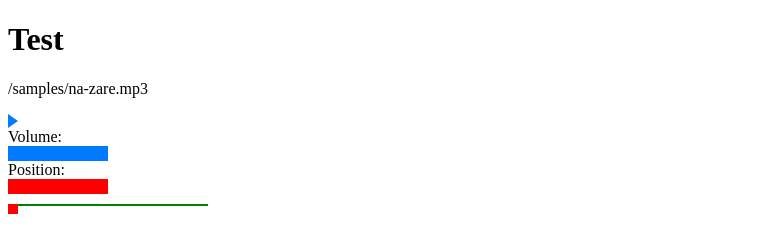
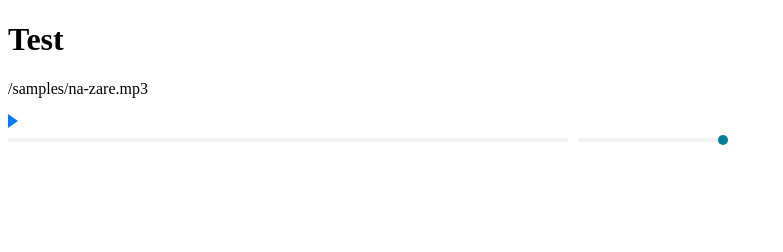
Before and after one commit to ppsmirnov/audio-player, a React app: page / in a window 1280 px wide. Shown: the whole page, without its empty margins (0-783 px from the left). Built offline with nearby package versions, Linux system fonts and the light colour scheme.

Commit message:
Further development

```diff
--- a/javascripts/actions/actionTypes.js
+++ b/javascripts/actions/actionTypes.js
@@ -1,3 +1,3 @@
 export const INIT_PLAYER = 'init_player';
 export const PLAY_PLAYER = 'play_player';
-export const STOP_PLAYER = 'stop_player';
+export const PAUSE_PLAYER = 'pause_player';
--- a/javascripts/components/audioPlayer.js
+++ b/javascripts/components/audioPlayer.js
@@ -26,12 +26,11 @@ class AudioPlayer extends Component {
             <div className = 'audio-player'>
                 <p>{this.props.song.src}</p>
                 <Buttons playerKey = 'na-zare' store = {this.props.store} />
-                <span>Volume: </span>
-                <Volume playerKey = 'na-zare' store = {this.props.store} />
-                <span>Position: </span>
-                <Position playerKey = 'na-zare' store = {this.props.store} />
-                <div className = 'slider-container'>
-                    <Slider />
+                <div className = 'position-container'>
+                    <Position playerKey = 'na-zare' store = {this.props.store} />
+                </div>
+                <div className = 'volume-container'>
+                    <Volume playerKey = 'na-zare' store = {this.props.store} />
                 </div>
             </div>
         );
--- a/javascripts/components/buttons.js
+++ b/javascripts/components/buttons.js
@@ -4,7 +4,7 @@ import cn from 'classnames';
 
 import {
     PLAY_PLAYER,
-    STOP_PLAYER
+    PAUSE_PLAYER
 } from '../actions/actionTypes';
 
 class Buttons extends Component {
@@ -12,7 +12,7 @@ class Buttons extends Component {
     playMusic() {
         if (this.props.isPlaying) {
             this.props.store.dispatch({
-                type: STOP_PLAYER,
+                type: PAUSE_PLAYER,
                 payload: {
                     key: 'na-zare'
                 }
--- a/javascripts/components/position.js
+++ b/javascripts/components/position.js
@@ -3,39 +3,60 @@ import ReactDom, { findDOMNode } from 'react-dom';
 import { connect } from 'react-redux';
 
 class Position extends Component {
+
+    constructor(props) {
+        super(props);
+
+        this.state = {
+            offset: 0,
+            width: 0
+        };
+    }
+
     componentDidMount() {
-        const node = findDOMNode(this);
+        this.setDimVariables();
+    }
 
-        const offset = $(node).offset().left;
-        const width = $(node).width();
-        let $slider = $(this.refs.slider);
+    componentDidUpdate() {
+        if (this.props.isPlaying) {
+            this.interval = setInterval(() => {
+                const pos = this.props.audio.currentTime;
+                const buffer = this.props.audio.buffered.end(this.props.audio.buffered.length - 1);
 
-        setInterval(() => {
-            const pos = this.props.howler.pos();
-            $slider.width(pos * width / this.props.howler._duration);
-            // console.log('Postion!', pos);
-        }, 400);
+                $(this.refs.slider).width(pos * this.state.width / this.props.audio.duration);
+                $(this.refs.buffer).width(buffer * this.state.width / this.props.audio.duration);
+
+            }, 400);
+        } else {
+            clearInterval(this.interval);
+        }
+    }
+
+    setDimVariables() {
+        const dims = this.refs.container.getBoundingClientRect();
+
+        this.setState({
+            offset: dims.left,
+            width: dims.width
+        });
     }
 
     handleClick(event) {
-        const node = findDOMNode(this);
-
-        const offset = $(node).offset().left;
-        const width = $(node).width();
         const clickOffset = event.nativeEvent.x;
 
-        const newVolume = (clickOffset - offset) / width;
+        const newVolume = (clickOffset - this.state.offset) / this.state.width;
 
-        let $slider = $(this.refs.slider);
-        $slider.width(clickOffset - offset);
+        $(this.refs.slider).width(clickOffset - this.state.offset);
 
-        this.props.howler.pos(newVolume * this.props.howler._duration);
+        this.props.audio.currentTime = (newVolume * this.props.audio.duration);
     }
 
     render() {
         return (
             <div className = 'audio-player__position'
-                 onClick = {this.handleClick.bind(this)}>
+                 onClick = {this.handleClick.bind(this)}
+                 ref = 'container'>
+                <div className = 'audio-player__position-buffer' ref = 'buffer'/>
                 <div className = 'audio-player__position-slider' ref = 'slider'/>
             </div>
          );
@@ -43,13 +64,13 @@ class Position extends Component {
 }
 
 export default connect((state) => {
-    let howler;
+    let audio;
     let isPlaying = false;
 
     if (state['na-zare']) {
-        howler = state['na-zare'].howler;
+        audio = state['na-zare'].audio;
         isPlaying = state['na-zare'].isPlayed;
     }
 
-    return { howler, isPlaying };
+    return { audio, isPlaying };
 })(Position);
--- a/javascripts/components/slider.js
+++ b/javascripts/components/slider.js
@@ -1,32 +1,60 @@
 import React, { Component, PropTypes } from 'react';
 import ReactDom, { findDOMNode } from 'react-dom';
 
-var globalFrame;
+class Slider extends Component {
 
-class Slider extends Component {
-    mouseMoveHandle() {
-        console.log('Mouse Move!');
-        globalFrame = requestAnimationFrame(this.mouseMoveHandle.bind(this));
+    componentDidMount() {
+        this.setDimVariables();
+
+        $(this.refs.pos).css('left', this.props.pos + '%');
     }
 
-    mouseUpHandle() {
-        console.log('Mouse Up!');
-        cancelAnimationFrame(globalFrame);
+    setDimVariables() {
+        const dims = this.refs.container.getBoundingClientRect();
+
+        this.setState({
+            offset: dims.left,
+            width: dims.width,
+            posWidth: $(this.refs.pos).width()
+        });
     }
 
-    mouseDownHandle() {
-        console.log('Mouse Down!');
-        globalFrame = requestAnimationFrame(this.mouseMoveHandle.bind(this));
+    onMouseDown() {
+        $(document).on('mousemove', (event) => {
+            this.onSliderClick(event);
+        });
+
+        $(document).one('mouseup', (event) => {
+            $(document).off('mousemove');
+        });
+    }
+
+    onSliderClick(event) {
+        const rawNewLeft = (event.clientX - this.state.offset - this.state.posWidth / 2) / this.state.width * 100;
+        const newLeft = this.checkSliderRange(rawNewLeft);
+
+        $(this.refs.pos).css('left', newLeft + '%');
+        if (this.props.onSliderChange) this.props.onSliderChange(newLeft);
+    }
+
+    checkSliderRange(value) {
+        if (value > 100) {
+            return 100;
+        } else if (value < 0) {
+            return 0;
+        }
+
+        return value;
     }
 
     render() {
         return (
-            <div className = 'slider'>
+            <div className = 'slider'
+                  onMouseDown = {this.onSliderClick.bind(this)}
+                  ref = 'container'>
                 <div className = 'slider-pos'
-                     ref = 'slider'
-                     onMouseDown = {this.mouseDownHandle.bind(this)}
-                     onMouseUp = {this.mouseUpHandle.bind(this)}
-                     />
+                     ref = 'pos'
+                     onMouseDown = {this.onMouseDown.bind(this)}/>
             </div>
          );
     }
--- a/javascripts/components/volume.js
+++ b/javascripts/components/volume.js
@@ -2,38 +2,28 @@ import React, { Component, PropTypes } from 'react';
 import ReactDom, { findDOMNode } from 'react-dom';
 import { connect } from 'react-redux';
 
+import Slider from './slider';
+
 class Volume extends Component {
-    handleClick(event) {
-        const node = findDOMNode(this);
-
-        const offset = $(node).offset().left;
-        const width = $(node).width();
-        const clickOffset = event.nativeEvent.x;
-
-        const newVolume = (clickOffset - offset) / width;
-
-        let $slider = $(this.refs.slider);
-        $slider.width(clickOffset - offset);
-
-        this.props.howler.volume(newVolume);
+    onSliderChange(newVolume) {
+        this.props.audio.volume = (newVolume / 100);
     }
 
     render() {
         return (
-            <div className = 'audio-player__volume'
-                 onClick = {this.handleClick.bind(this)}>
-                <div className = 'audio-player__volume-slider' ref = 'slider'/>
+            <div className = 'audio-player__volume'>
+                <Slider onSliderChange = {this.onSliderChange.bind(this)} pos = {100}/>
             </div>
          );
     }
 }
 
 export default connect((state) => {
-    let howler;
+    let audio;
 
     if (state['na-zare']) {
-        howler = state['na-zare'].howler;
+        audio = state['na-zare'].audio;
     }
 
-    return { howler };
+    return { audio };
 })(Volume);
--- a/javascripts/reducers/app.js
+++ /dev/null
@@ -1,5 +0,0 @@
-const app = (state, action) => {
-    return state;
-};
-
-export default app;
--- a/javascripts/reducers/rootReducer.js
+++ b/javascripts/reducers/rootReducer.js
@@ -1,12 +1,11 @@
 import * as actionTypes from '../actions/actionTypes';
-import { Howl } from 'howler';
 
 const rootReducer = (state = {}, action) => {
     if (action.type == actionTypes.INIT_PLAYER) {
 
         const newState = {
             [action.payload.key]: {
-                howler: new Howl({urls: action.payload.urls}),
+                audio: new Audio(action.payload.urls),
                 isPlayed: false
             }
         };
@@ -16,12 +15,12 @@ const rootReducer = (state = {}, action) => {
 
     if (action.type == actionTypes.PLAY_PLAYER) {
 
-        let howler = state[action.payload.key].howler;
-        howler.play();
+        let audio = state[action.payload.key].audio;
+        audio.play();
 
         const newState = {
             [action.payload.key]: {
-                howler,
+                audio,
                 isPlayed: true
             }
         };
@@ -29,14 +28,14 @@ const rootReducer = (state = {}, action) => {
         return newState;
     }
 
-    if (action.type == actionTypes.STOP_PLAYER) {
+    if (action.type == actionTypes.PAUSE_PLAYER) {
 
-        let howler = state[action.payload.key].howler;
-        howler.stop();
+        let audio = state[action.payload.key].audio;
+        audio.pause();
 
         const newState = {
             [action.payload.key]: {
-                howler,
+                audio,
                 isPlayed: false
             }
         };
--- a/package.json
+++ b/package.json
@@ -3,7 +3,6 @@
   "version": "0.0.0",
   "dependencies": {
     "gulp-jade": "^1.1.0",
-    "howler": "^1.1.0",
     "jquery": "^2.1.4",
     "lodash": "^3.10.1",
     "react": "^15.0.0",
--- a/scss/style.scss
+++ b/scss/style.scss
@@ -14,39 +14,55 @@
     }
 }
 
+.volume-container, .position-container {
+    display: inline-block;
+    margin-right: 10px;
+}
+
+.volume-container {
+    margin-top: 10px;
+    width: 140px;
+    height: 10px;
+
     .audio-player__volume {
-    position: relative;;
-    cursor: pointer;
-    width: 100px;
-    height: 15px;
-    background: green;
-
-    &-slider {
-        position: absolute;
-        left: 0;
-        z-index: 1;
-        width: 100%;
+        width : 100%;
         height: 100%;
-        background: #007bff;
     }
 }
+
+
+.position-container {
+    margin-top: 10px;
+    width: 560px;
+    height: 10px;
 
     .audio-player__position {
         position: relative;
         cursor: pointer;
-    width: 100px;
-    height: 15px;
-    background: red;
+        width: 100%;
+        height: 4px;
+        background: #f2f2f2;
 
-    &-slider {
+        &-buffer {
             position: absolute;
             left: 0;
             z-index: 1;
             width: 0;
             height: 100%;
-        background: #007bff;
+            background: #d9d9d9;
+        }
+
+        &-slider {
+            position: absolute;
+            left: 0;
+            z-index: 2;
+            width: 0;
+            height: 100%;
+            background: #007f98;
         }
     }
+}
+
 
 .slider-container {
     margin-top: 10px;
@@ -57,15 +73,17 @@
 .slider {
     position: relative;
     width: 100%;
-    height: 2px;
-    background: green;
+    height: 4px;
+    background: #f2f2f2;
 
     &-pos {
         position: absolute;
         left: 0;
+        top: -3px;
+        height: 10px;
         width: 10px;
-        height: 10px;
-        background: red;
+        border-radius: 50%;
+        background: #007f98;
         cursor: pointer;
     }
 }
```
Also changed, not shown: scss/scss/style.css. Lines whose indentation alone changed are shown as unchanged.
